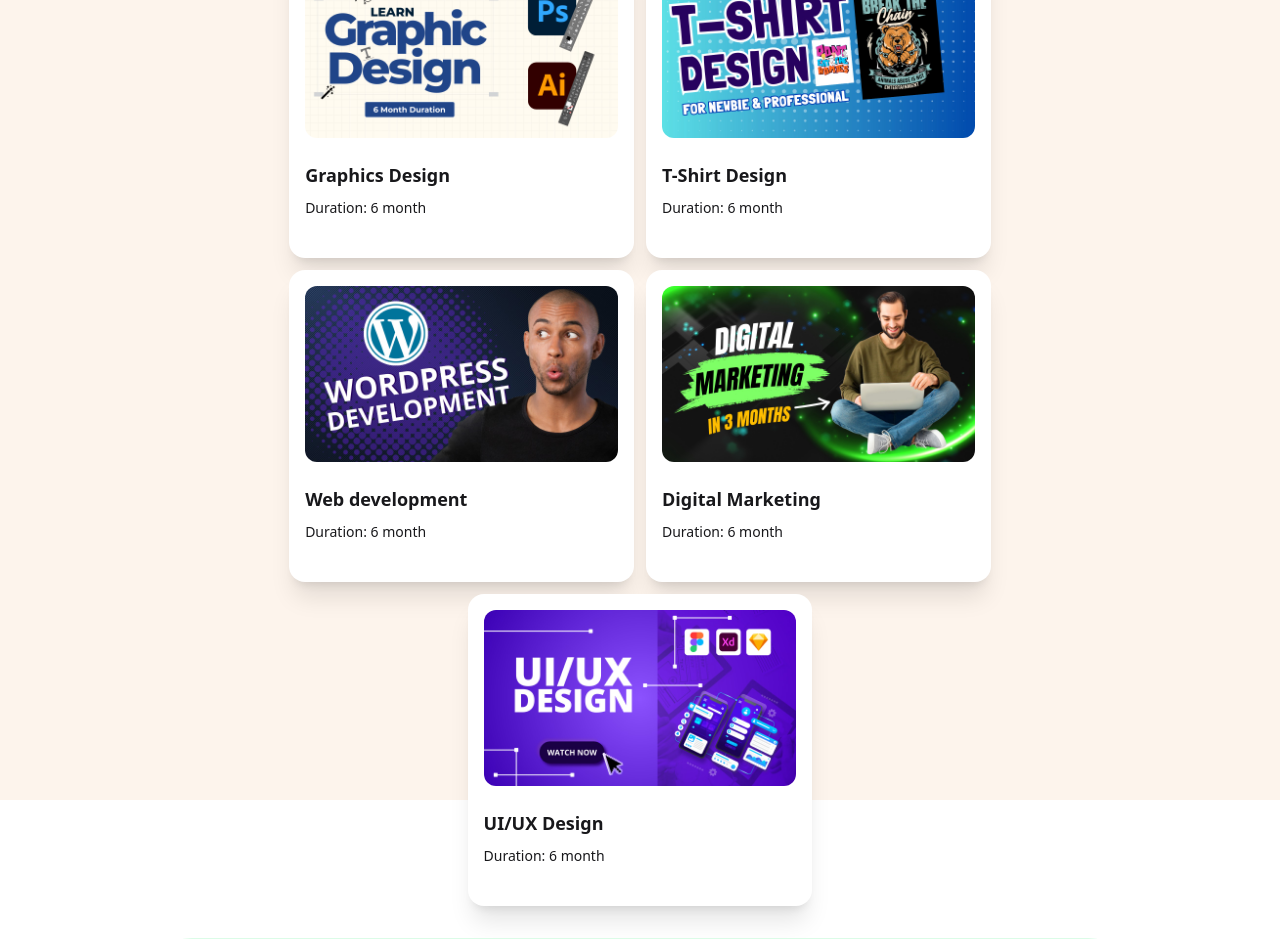
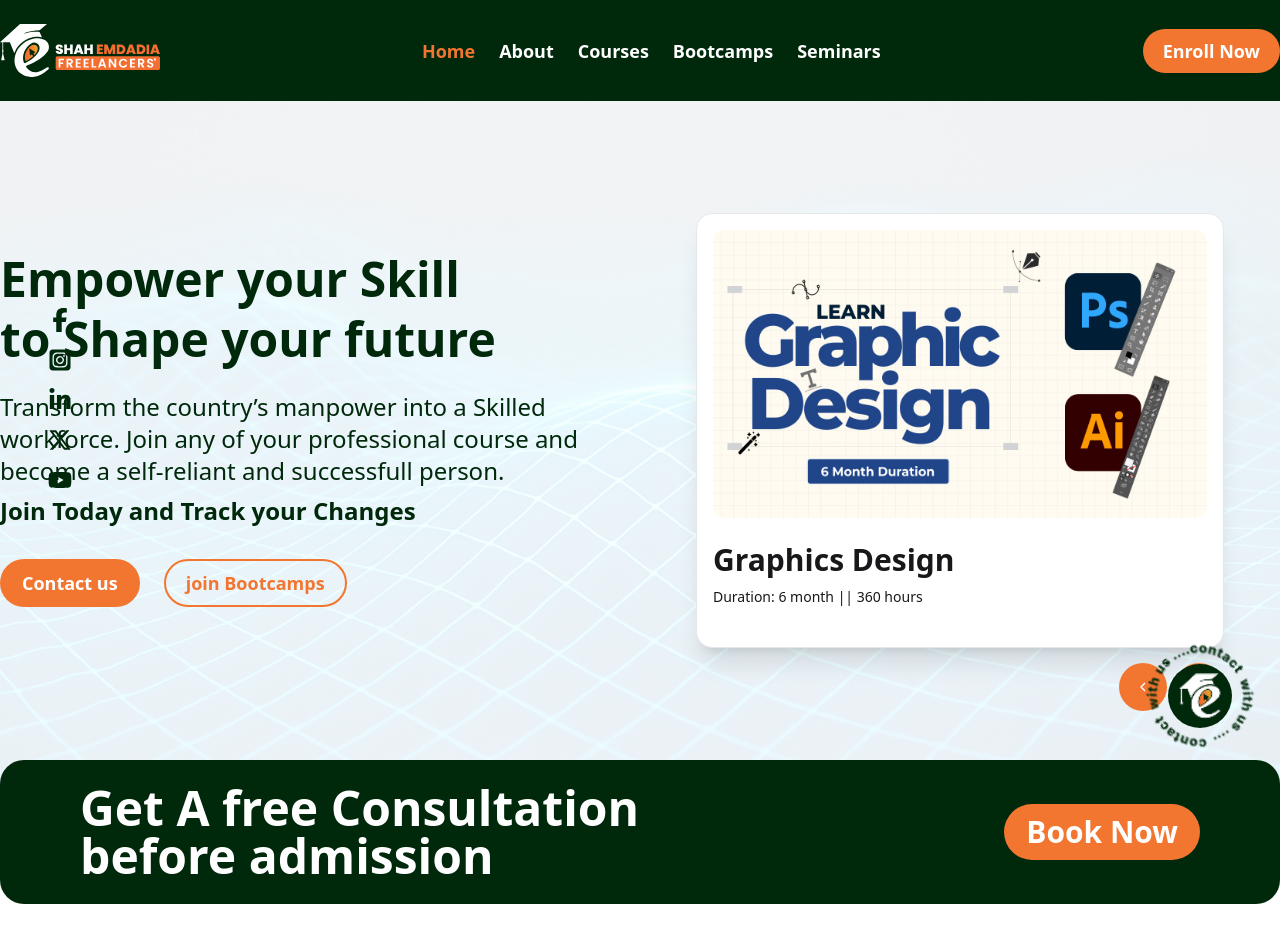
Before and after one commit to Newajdev/SEF-Website-client, a Next.js app: page / in a window 1280 px wide. Shown: the top 939 px of the page. Built offline with nearby package versions, Linux system fonts and the light colour scheme.

Commit message:
Footer section added

```diff
--- a/src/app/layout.js
+++ b/src/app/layout.js
@@ -6,6 +6,7 @@ import ChatBot from "@/components/ChatBot";
 import AnalyticsTracker from "./AnaliyticsTracker";
 import Script from "next/script";
 import SocialIcons from "@/components/SocialIcon";
+import Footer from "@/components/shared/Footer";
 
 const geistSans = Geist({
   variable: "--font-geist-sans",
@@ -52,20 +53,17 @@ export default function RootLayout({ children }) {
         className={`${geistSans.variable} ${geistMono.variable} antialiased  bg-white`}
       >
         <div className="bg-white/50">
-          {/* <Navbar />
-          <div className="fixed bottom-12 right-12 hover:cursor-pointer">
+          <Navbar />
+          <div className="fixed bottom-12 right-12 hover:cursor-pointer z-50">
             <ChatBot />
           </div>
-          <div className="fixed bottom-1/2 left-12 translate-y-1/2 hover:cursor-pointer">
-            <SocialIcons />
-          </div> */}
+          <div className="fixed bottom-1/2 left-12 translate-y-1/2 hover:cursor-pointer z-50">
+            <SocialIcons className={"flex-col gap-y-4 text-[#00280b]"} />
+          </div>
 
-          {/* <div className="">{children}</div> */}
-          <div className="bg-[#FDF4EC] background">
-
-            {children}
-
-        </div>
+          <div className="">{children}</div>
+          <Footer />
+          {/* <div className="bg-[#FDF4EC] background">{children}</div> */}
           <AnalyticsTracker />
         </div>
       </body>
--- a/src/app/page.js
+++ b/src/app/page.js
@@ -52,55 +52,63 @@ export default function Home() {
   ];
 
   return (
-    // <Container>
-    //   <HeroSection />
-    //   <ConsultantSection />
-    //   <Bootcamps />
-    //   <UpCommingSeminer />
-    //   <OurCourses />
-    //   <WhyChoiceUs />
-    // </Container>
+    <Container>
+      <HeroSection />
+      <ConsultantSection />
+      <Bootcamps />
+      <UpCommingSeminer />
+      <OurCourses />
+      <WhyChoiceUs />
+    </Container>
 
-    <section className="lg:h-screen lg:max-w-4/5 mx-auto p-2 lg:p-5 text-center flex flex-col gap-2 justify-center">
-      <h1 className="text-2xl lg:text-5xl ">
-        Welcome To <span className="font-semibold text-green-950">{"Shah Emdadia Freelancers'"}</span>
-      </h1>
-      <p className="text-2xl uppercase text-red-500">our Website is under Constraction Please Stay with us</p>
+    // <section className="lg:h-screen lg:max-w-4/5 mx-auto p-2 lg:p-5 text-center flex flex-col gap-2 justify-center">
+    //   <h1 className="text-2xl lg:text-5xl ">
+    //     Welcome To{" "}
+    //     <span className="font-semibold text-green-950">
+    //       {"Shah Emdadia Freelancers'"}
+    //     </span>
+    //   </h1>
+    //   <p className="text-2xl uppercase text-red-500">
+    //     our Website is under Constraction Please Stay with us
+    //   </p>
 
-      <div className="mt-5 lg:w-[75%]  mx-auto rounded-2xl">
-        <h1 className="text-2xl font-bold uppercase">
-          our Courses
-        </h1>
+    //   <div className="mt-5 lg:w-[75%]  mx-auto rounded-2xl">
+    //     <h1 className="text-2xl font-bold uppercase">our Courses</h1>
 
-        <div className="">
-          <div className='flex flex-wrap justify-center items-center gap-3 py-6'>
-            {
-              Courses?.map((course) =>
+    //     <div className="">
+    //       <div className="flex flex-wrap justify-center items-center gap-3 py-6">
+    //         {Courses?.map((course) => (
+    //           <div
+    //             key={course.id}
+    //             className="bg-white p-4 rounded-2xl shadow-xl"
+    //           >
+    //             <div className="card bg-base-100 ">
+    //               <figure>
+    //                 <Image
+    //                   className="w-full rounded-xl h-44"
+    //                   src={course.TumbnillUrl}
+    //                   width={400}
+    //                   height={400}
+    //                   alt={course.Name}
+    //                 />
+    //               </figure>
+    //               <div className="card-body pl-0">
+    //                 <h2 className="card-title font-bold">{course.Name}</h2>
+    //                 <p className="text-left">Duration: {course.Duration}</p>
+    //               </div>
+    //             </div>
+    //           </div>
+    //         ))}
+    //       </div>
+    //     </div>
+    //   </div>
 
-                <div key={course.id} className='bg-white p-4 rounded-2xl shadow-xl'>
-                  <div className="card bg-base-100 ">
-                    <figure>
-                      <Image className="w-full rounded-xl h-44" src={course.TumbnillUrl} width={400} height={400} alt={course.Name} />
-                    </figure>
-                    <div className="card-body pl-0">
-                      <h2 className="card-title font-bold">{course.Name}</h2>
-                      <p className="text-left">Duration: {course.Duration}</p>
-                    </div>
-                  </div>
-                </div>
-
-              )
-            }
-
-          </div>
-        </div>
-      </div>
-
-      <div className="px-5 py-2 text-center  bg-green-100 border-none rounded-full flex lg:flex-row  flex-col items-center justify-center">
-        <p className="lg:text-3xl">Contact with us:</p>
-      <p className="lg:ml-10 font-bold lg:text-3xl">+880 1817-121469, +880 1316-765066, +880 1757-549926</p>
-      </div>
-
-    </section>
+    //   <div className="px-5 py-2 text-center  bg-green-100 border-none rounded-full flex lg:flex-row  flex-col items-center justify-center">
+    //     <p className="lg:text-3xl">Contact with us:</p>
+    //     <p className="lg:ml-10 font-bold lg:text-3xl">
+    //       +880 1817-121469, +880 1316-765066, +880 1757-549926
+    //     </p>
+    //   </div>
+    // </section>
   );
 }
--- a/src/components/SocialIcon.jsx
+++ b/src/components/SocialIcon.jsx
@@ -8,7 +8,7 @@ import {
   FaYoutube,
 } from "react-icons/fa6";
 
-const SocialIcons = () => {
+const SocialIcons = ({className}) => {
   const SocialLinks = [
     {
       path: "https://www.facebook.com/shahemdadiafreelancers",
@@ -32,7 +32,9 @@ const SocialIcons = () => {
     },
   ];
   return (
-    <div className="flex flex-col gap-y-4 text-2xl text-[#00280b]">
+    <div
+      className={`flex ${className} text-2xl`}
+    >
       {SocialLinks.map((icon, idx) => (
         <button>
           <Link target="_blank" href={icon.path}>
--- /dev/null
+++ b/src/components/shared/Footer.jsx
@@ -0,0 +1,50 @@
+import React from "react";
+import Container from "../Container";
+import Image from "next/image";
+import SocialIcons from "../SocialIcon";
+import Link from "next/link";
+import { FaMapLocationDot, FaPhoneVolume } from "react-icons/fa6";
+
+export default function Footer() {
+  return (
+    <div className="bg-[#02300f] text-white py-6 sticky top-0 w-full z-10">
+      <Container>
+        <div className="flex items-center justify-between">
+          <div className="">
+            <Image
+              src="/asset/SEF_Logo-01.svg"
+              width={160}
+              height={50}
+              alt="Shah Emdadia Freelancers' logo"
+              loading="lazy"
+            />
+          </div>
+          <div className="flex flex-col justify-center items-center gap-y-2">
+            <div className="flex gap-x-6">
+              <p className="text-[#F2762F] flex flex-row gap-x-3 items-center">
+                <FaMapLocationDot className="text-xl text-white" />
+                <Link
+                  target="_blank"
+                  href={
+                    "https://www.google.com/maps/place/Maizbhandar+Manzil+(Shah+Emdadia),+No+4+Zakir+Hossain+Housing+Society+Rd,+Chittagong/@22.359707,91.8086936,19z/data=!4m15!1m8!3m7!1s0x30acd8f29487057f:0x2e934a891fc8158a!2sNo+3+Zakir+Hossain+Housing+Society+Rd,+Chittagong!3b1!8m2!3d22.3605467!4d91.8105926!16s%2Fg%2F1q6294xq6!3m5!1s0x30acd8f273fb292b:0x17be5fd326389fd2!8m2!3d22.3599328!4d91.8089408!16s%2Fg%2F11b6g95_11?entry=ttu&g_ep=EgoyMDI1MTEwNC4xIKXMDSoASAFQAw%3D%3D"
+                  }
+                  className="font-medium text-white"
+                >
+                  Office Location
+                </Link>
+              </p>
+              <div className="flex gap-x-3 font-medium items-center">
+                <FaPhoneVolume />
+                <p>+880 1817-121469, +880 1757-549926, +880 1316-765066</p>
+              </div>
+            </div>
+            <h1>
+              Copyright © 2025 Shah Emdadia Freelancers. All right reserved
+            </h1>
+          </div>
+          <SocialIcons className={"gap-x-4 text-white"} />
+        </div>
+      </Container>
+    </div>
+  );
+}
```
